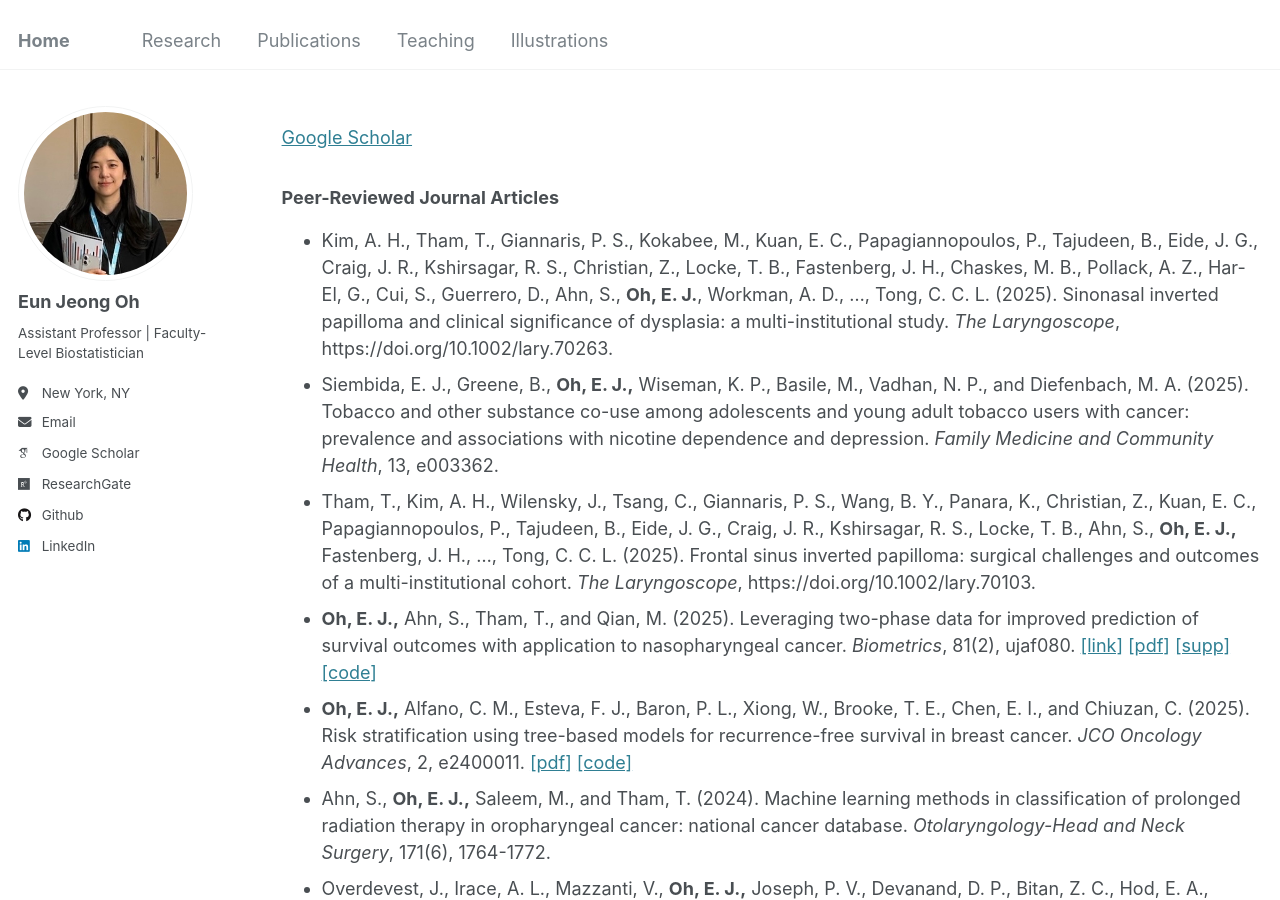
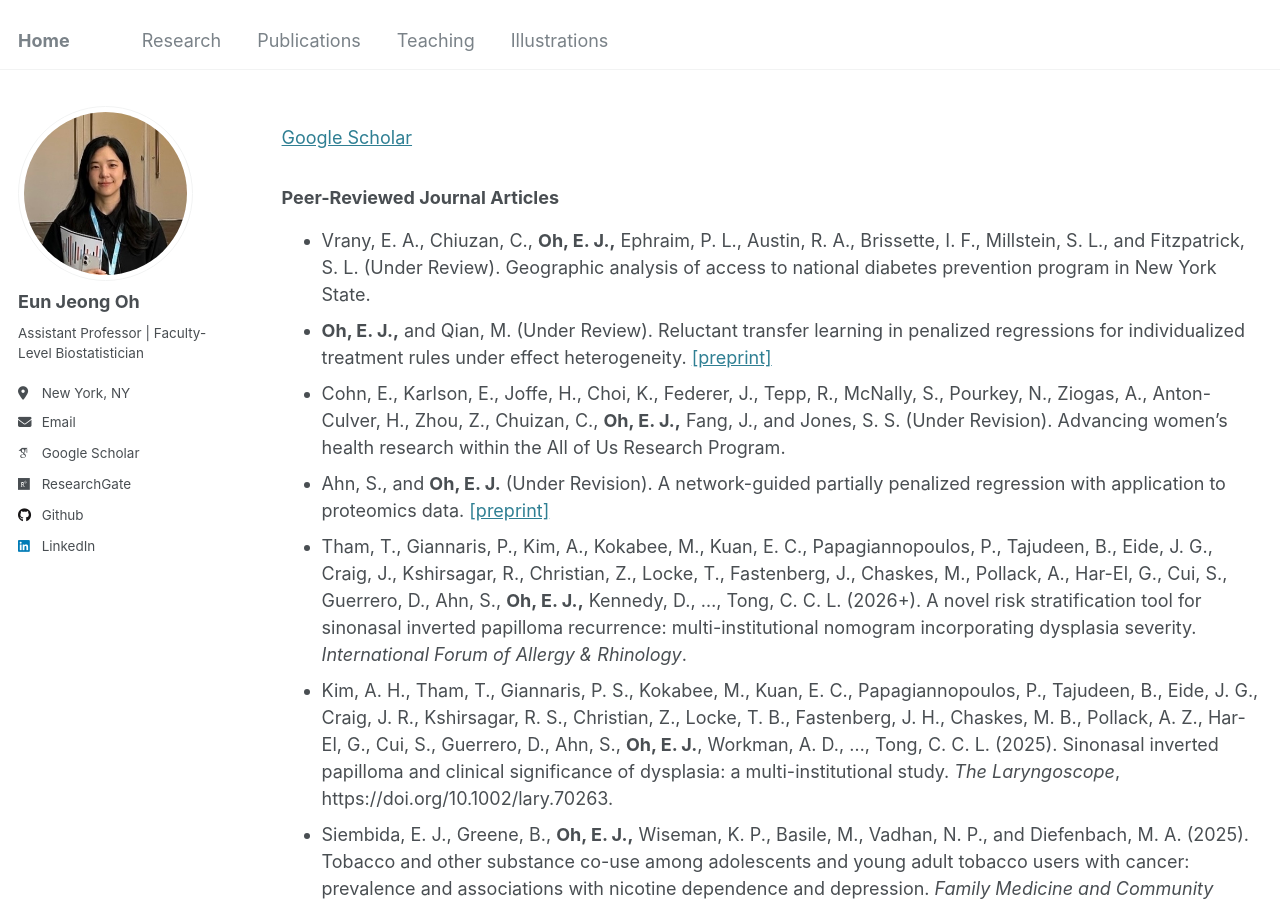
Before and after one commit to oheunj/oheunj.github.io, a Jekyll site: the page built from _pages/publications.md, in a window 1280 px wide and 900 px high. Built offline with Jekyll 4.4.1, drawn with Linux system fonts in a browser that asks for light colours; some web fonts are replaced.

Commit message:
Update publications.md

```diff
--- a/_pages/publications.md
+++ b/_pages/publications.md
@@ -13,6 +13,11 @@ redirect_from:
 
 ### Peer-Reviewed Journal Articles
 
+* Vrany, E. A., Chiuzan, C., __Oh, E. J.,__ Ephraim, P. L., Austin, R. A., Brissette, I. F., Millstein, S. L., and Fitzpatrick, S. L. (Under Review). Geographic analysis of access to national diabetes prevention program in New York State.
+* __Oh, E. J.,__ and Qian, M. (Under Review). Reluctant transfer learning in penalized regressions for individualized treatment rules under effect heterogeneity. [[preprint]](https://arxiv.org/pdf/2511.08559)
+* Cohn, E., Karlson, E., Joffe, H., Choi, K., Federer, J., Tepp, R., McNally, S., Pourkey, N., Ziogas, A., Anton-Culver, H., Zhou, Z., Chuizan, C., __Oh, E. J.,__ Fang, J., and Jones, S. S. (Under Revision). Advancing women’s health research within the All of Us Research Program.
+* Ahn, S., and __Oh, E. J.__ (Under Revision). A network-guided partially penalized regression with application to proteomics data. [[preprint]](https://arxiv.org/pdf/2505.22986)
+* Tham, T., Giannaris, P., Kim, A., Kokabee, M., Kuan, E. C., Papagiannopoulos, P., Tajudeen, B., Eide, J. G., Craig, J., Kshirsagar, R., Christian, Z., Locke, T., Fastenberg, J., Chaskes, M., Pollack, A., Har-El, G., Cui, S., Guerrero, D., Ahn, S., __Oh, E. J.,__ Kennedy, D., ..., Tong, C. C. L. (2026+). A novel risk stratification tool for sinonasal inverted papilloma recurrence: multi-institutional nomogram incorporating dysplasia severity. _International Forum of Allergy & Rhinology_.
 * Kim, A. H., Tham, T., Giannaris, P. S., Kokabee, M., Kuan, E. C., Papagiannopoulos, P., Tajudeen, B., Eide, J. G., Craig, J. R., Kshirsagar, R. S., Christian, Z., Locke, T. B., Fastenberg, J. H., Chaskes, M. B., Pollack, A. Z., Har-El, G., Cui, S., Guerrero, D., Ahn, S., __Oh, E. J.__, Workman, A. D., ..., Tong, C. C. L. (2025). Sinonasal inverted papilloma and clinical significance of dysplasia: a multi-institutional study. _The Laryngoscope_, https://doi.org/10.1002/lary.70263.
 * Siembida, E. J., Greene, B., __Oh, E. J.,__ Wiseman, K. P., Basile, M., Vadhan, N. P., and Diefenbach, M. A. (2025). Tobacco and other substance co-use among adolescents and young adult tobacco users with cancer: prevalence and associations with nicotine dependence and depression. _Family Medicine and Community Health_, 13, e003362.
 * Tham, T., Kim, A. H., Wilensky, J., Tsang, C., Giannaris, P. S., Wang, B. Y., Panara, K., Christian, Z., Kuan, E. C., Papagiannopoulos, P., Tajudeen, B., Eide, J. G., Craig, J. R., Kshirsagar, R. S., Locke, T. B., Ahn, S., __Oh, E. J.,__ Fastenberg, J. H., ..., Tong, C. C. L. (2025). Frontal sinus inverted papilloma: surgical challenges and outcomes of a multi-institutional cohort. _The Laryngoscope_, https://doi.org/10.1002/lary.70103.
```
